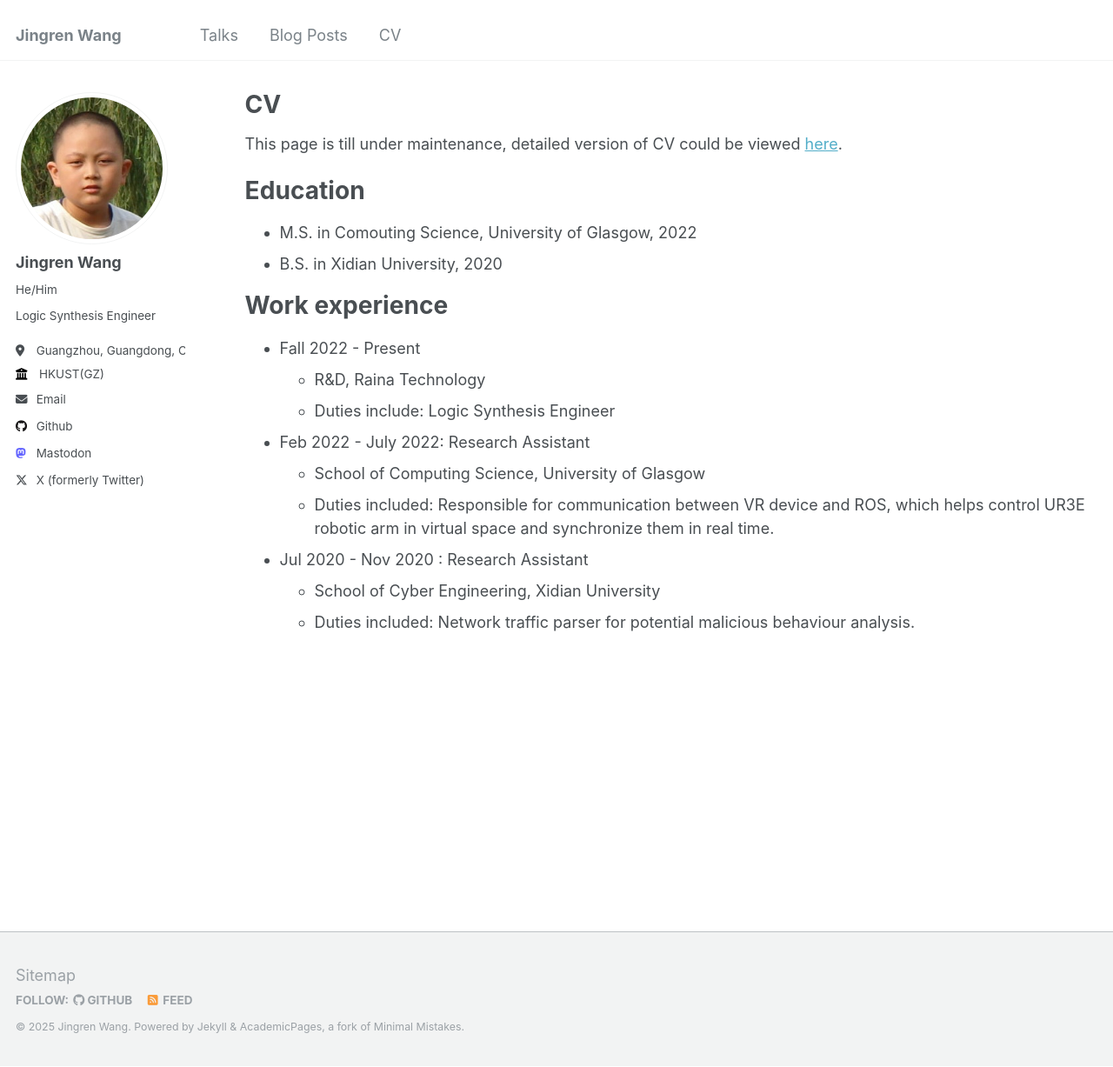
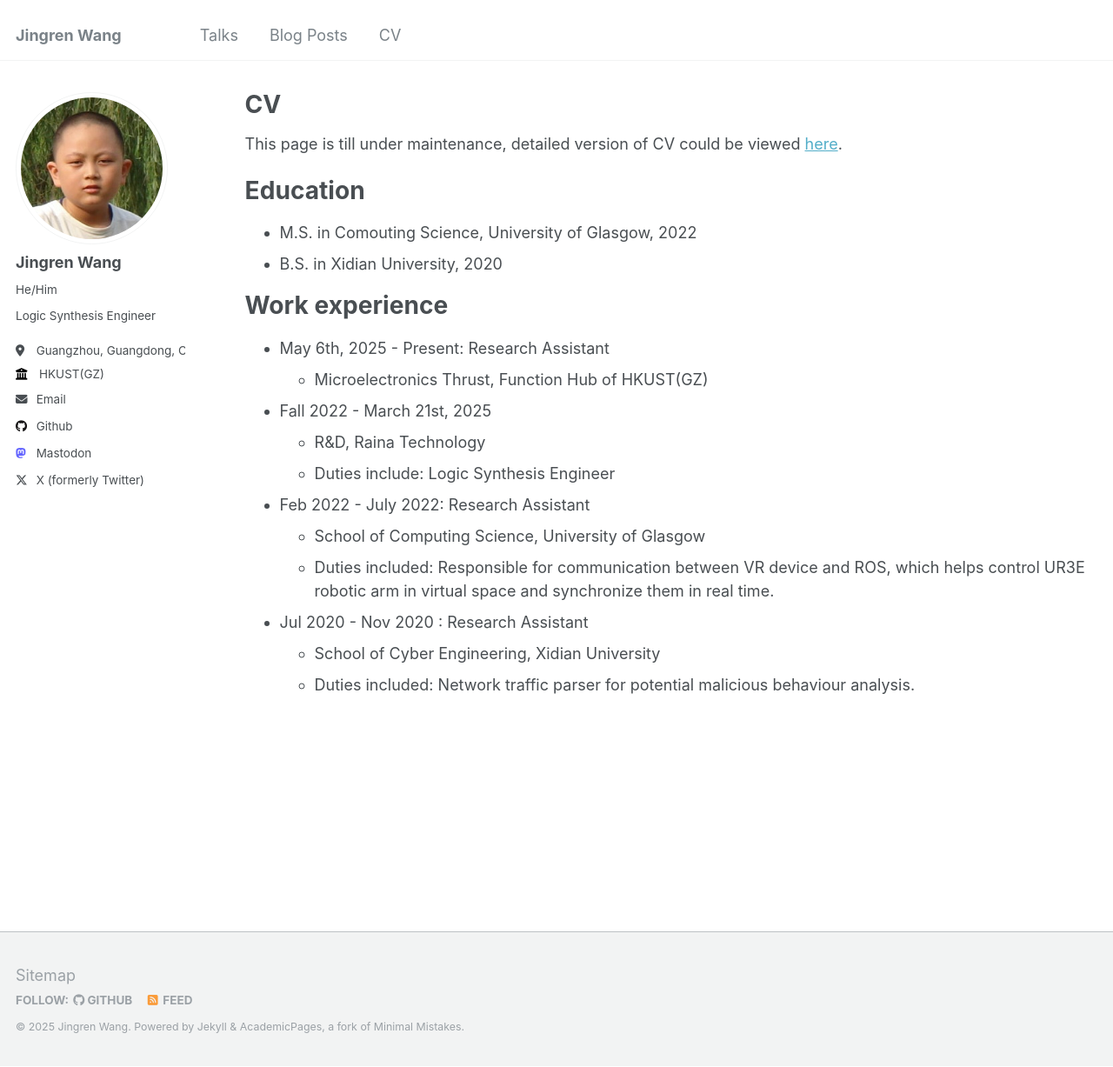
Before and after one commit to wjrforcyber/wjrforcyber.github.io, a Jekyll site: the page built from _pages/cv.md, in a window 1280 px wide and 1227 px high. Shown: the whole window at 87% size. Built offline with Jekyll 4.4.1, drawn with Linux system fonts in a browser that asks for light colours.

Commit message:
Refactor(CV): Update personal page
Signed-off-by: JingrenWang <wjrforcyber@163.com>

```diff
--- a/_pages/cv.md
+++ b/_pages/cv.md
@@ -19,7 +19,10 @@ Education
 
 Work experience
 ======
-* Fall 2022 - Present
+* May 6th, 2025 - Present: Research Assistant
+  * Microelectronics Thrust, Function Hub of HKUST(GZ)
+
+* Fall 2022 - March 21st, 2025
   * R&D, Raina Technology
   * Duties include: Logic Synthesis Engineer
 
```
